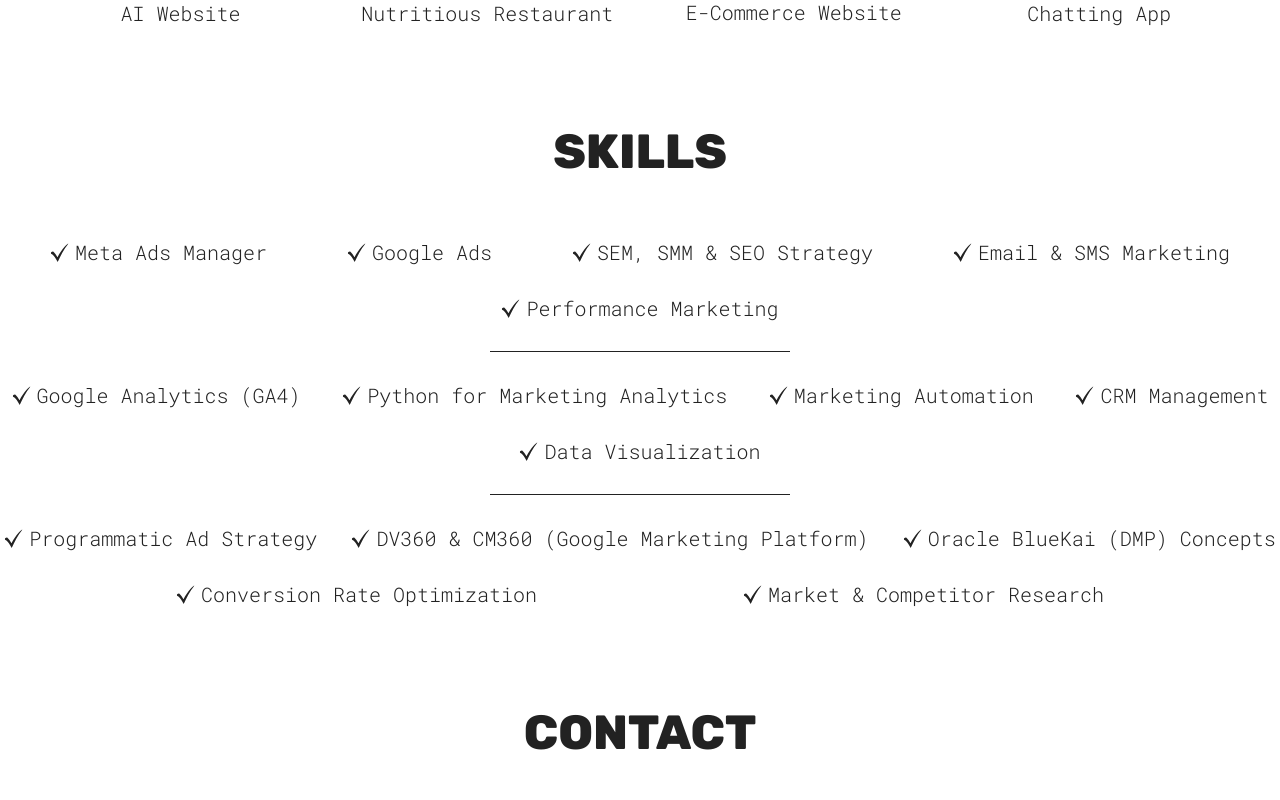
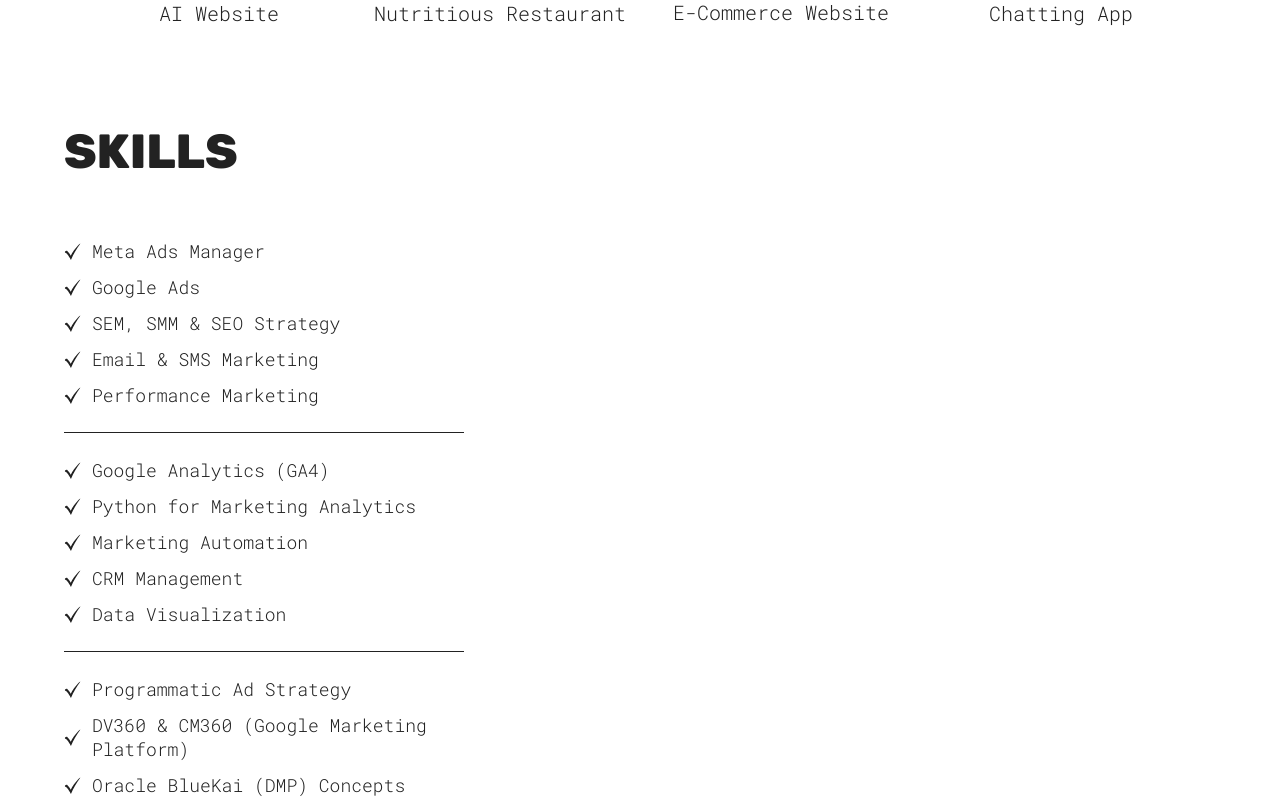
Before and after one commit to manimegalai2508/Portfolio, a React (Vite) app: page / in a window 1280 px wide. Shown: the part 1420-2220 px from the top of the page. Built offline with nearby package versions, Linux system fonts and the light colour scheme.

Commit message:
Update SkillsStyles.module.css

```diff
--- a/src/sections/Skills/SkillsStyles.module.css
+++ b/src/sections/Skills/SkillsStyles.module.css
@@ -1,47 +1,40 @@
 .container {
   display: flex;
   flex-direction: column;
-  text-align: center;
-
-  span {
-    display: flex;
-    align-items: center;
-    gap: 5px;
-  }
-
-  img {
-    width: 20px;
-  }
+  align-items: flex-start; /* LEFT ALIGN EVERYTHING */
+  text-align: left;
 }
 
 .skillList {
   display: flex;
-  justify-content: space-evenly;
-  align-self: center;
-  flex-wrap: wrap;
-  row-gap: 40px;
-  max-width: 26ch;
+  flex-direction: column; /* STACK ITEMS VERTICALLY */
+  align-items: flex-start;
+  gap: 12px; /* clean spacing */
+  width: 100%;
+  max-width: 400px;
+}
+
+.skillList span {
+  display: flex;
+  align-items: center;
+  gap: 10px;
+}
+
+.skillList img {
+  width: 18px;
 }
 
 hr {
-  width: 100px;
+  width: 100%;
+  max-width: 400px;
   height: 1px;
   border: none;
   background-color: var(--text-color);
-  margin: 30px auto;
+  margin: 25px 0;
 }
 
 @media (width >= 800px) {
-  .skillList {
-    max-width: fit-content;
-    gap: 30px;
-
-    p {
-      font-size: 20px;
-    }
-  }
-
-  hr {
-    width: 300px;
+  .skillList p {
+    font-size: 18px;
   }
 }
```
